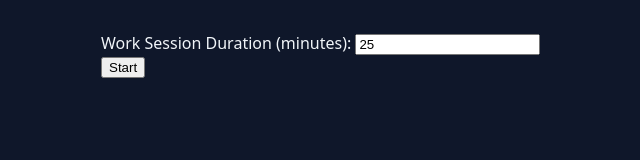
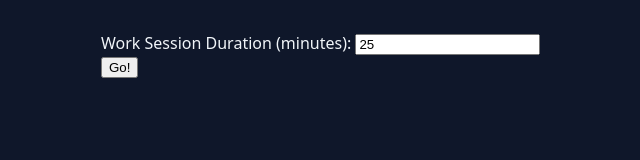
Before and after one commit to ethan-mfb/pomo, a React (Vite) app: page / in a window 1280 px wide. Shown: the top 160 px of the page, without its empty margins (219-859 px from the left). Built offline with nearby package versions, Linux system fonts and the light colour scheme.

Commit message:
cleaned up ui and alarm logic

```diff
--- a/src/App.tsx
+++ b/src/App.tsx
@@ -9,16 +9,9 @@ export function App() {
   const [workSessionDurationMinutes, setWorkSessionDurationMinutes] = useState(
     DEFAULT_WORK_SESSION_DURATION_MINUTES
   );
-  const { timeRemaining, isRunning, startTimer } = useTimer();
-
-  // Play alarm when timer finishes
-  useEffect(() => {
-    if (timeRemaining === 0) {
-      const audio = new Audio('/alarm.mp3');
-      audio.volume = 1.0;
-      audio.play().catch(console.error);
-    }
-  }, [timeRemaining]);
+  const { timeRemaining, isRunning, timerFinished, startTimer } = useTimer();
+  // not using `timerFinished` here because `timeRemaining` is only `0` for one render
+  usePlayAlarm(timeRemaining === 0);
 
   const handleStart = () => {
     const totalSeconds = workSessionDurationMinutes * SECONDS_IN_MINUTE;
@@ -27,6 +20,10 @@ export function App() {
 
   return (
     <div className="app">
+      {timerFinished && <p>Take 5 !</p>}
+
+      {!isRunning && (
+        <div>
           <NumberInput
             id="work-duration"
             label="Work Session Duration (minutes):"
@@ -34,34 +31,55 @@ export function App() {
             placeholder="25"
             onChange={setWorkSessionDurationMinutes}
           />
-
-      {timeRemaining !== null && (
-        <div className="timer-display">
-          <h2>{formatTime(timeRemaining)}</h2>
-          <p>{isRunning ? 'Timer running...' : 'Timer finished!'}</p>
+          <button onClick={handleStart}>Go!</button>
         </div>
       )}
 
-      <button onClick={handleStart} disabled={isRunning}>
-        {isRunning ? 'Running...' : 'Start'}
-      </button>
+      {timeRemaining !== null && (
+        <div>
+          <p>Get to work!</p>
+          <h2>{formatTime(timeRemaining)}</h2>
+        </div>
+      )}
     </div>
   );
 }
 
-function useTimer() {
+function usePlayAlarm(playAlarm: boolean): void {
+  // Play alarm when timer finishes
+  useEffect(() => {
+    if (playAlarm) {
+      const audio = new Audio('/alarm.mp3');
+      audio.volume = 1.0;
+      audio.play().catch(console.error);
+    }
+  }, [playAlarm]);
+}
+
+function useTimer(): {
+  /** `null` when the timer is not running. */
+  timeRemaining: number | null;
+  /** `true` when the timer is running and `false` otherwise. */
+  isRunning: boolean;
+  /** `true` when the timer has finished and `false` otherwise. This will remain `true` until the timer starts again. */
+  timerFinished: boolean;
+  startTimer: (durationInSeconds: number) => void;
+} {
   const [timeRemaining, setTimeRemaining] = useState<number | null>(null);
+  const [timerFinished, setTimerFinished] = useState(false);
   const isRunning = timeRemaining !== null && timeRemaining > 0;
 
   useEffect(() => {
     let interval: number | null = null;
 
     if (isRunning && timeRemaining !== null && timeRemaining > 0) {
+      setTimerFinished(false);
       interval = setInterval(() => {
         setTimeRemaining((prev) => (prev !== null ? prev - 1 : null));
       }, MILLISECONDS_IN_SECOND);
     } else if (timeRemaining === 0) {
       setTimeRemaining(null);
+      setTimerFinished(true);
     }
 
     return () => {
@@ -78,6 +96,7 @@ function useTimer() {
   return {
     timeRemaining,
     isRunning,
+    timerFinished,
     startTimer,
   };
 }
```
Lines whose indentation alone changed are shown as unchanged.
